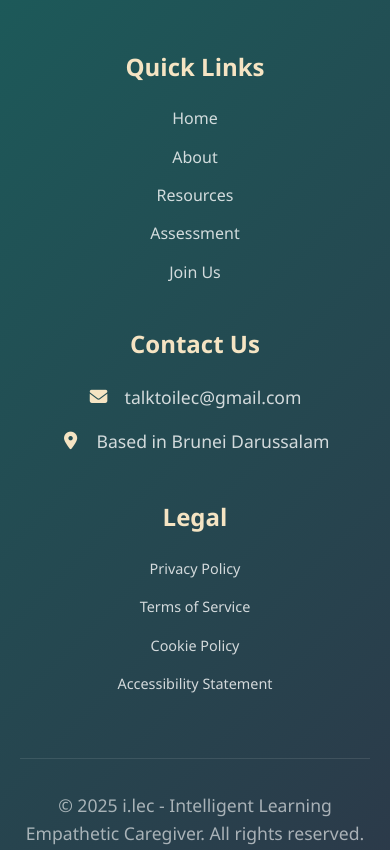
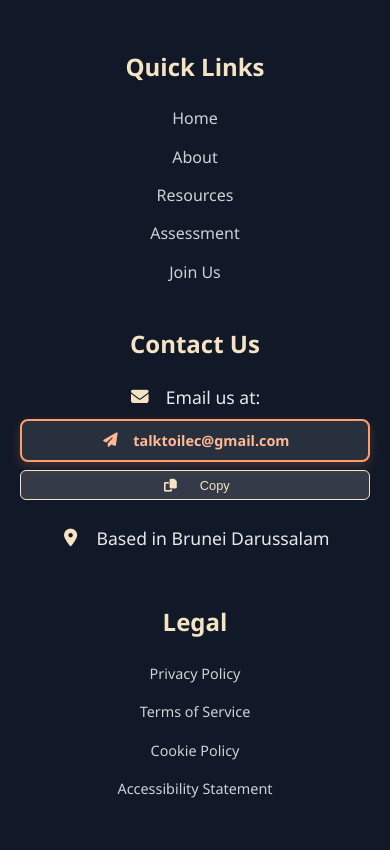
Before and after one commit to ilecfrombrunei/preview-ilec, a plain HTML site: page index.html in a window 390 px wide. Shown: the part 9123-9973 px from the top of the page. Drawn offline with Linux system fonts and the light colour scheme.

Commit message:
Update index.html

```diff
--- a/index.html
+++ b/index.html
@@ -21,6 +21,8 @@
             --accent-light: #FFB996;
             --dark: #2D3748;
             --light: #F7FAFC;
+            --gray-900: #111827;
+            --gray-800: #1F2937;
             --glass: rgba(255, 255, 255, 0.1);
             --glass-border: rgba(255, 255, 255, 0.2);
         }
@@ -589,9 +591,9 @@
             line-height: 1.5;
         }
 
-        /* Footer */
+        /* Footer - Updated to bg-gray-900 */
         footer {
-            background: linear-gradient(135deg, #1a5f5c 0%, var(--dark) 100%);
+            background: var(--gray-900);
             color: white;
             padding: 4rem 0 2rem;
             margin-top: 4rem;
@@ -620,11 +622,14 @@
         .footer-links a {
             color: rgba(255, 255, 255, 0.8);
             text-decoration: none;
-            transition: color 0.3s;
+            transition: all 0.3s;
+            position: relative;
+            display: inline-block;
         }
 
         .footer-links a:hover {
             color: var(--secondary);
+            transform: translateX(5px);
         }
 
         .contact-info {
@@ -634,14 +639,75 @@
         .contact-info p {
             display: flex;
             align-items: center;
-            margin-bottom: 1rem;
-            color: rgba(255, 255, 255, 0.8);
+            margin-bottom: 1.5rem;
+            color: rgba(255, 255, 255, 0.9);
         }
 
         .contact-info i {
             margin-right: 1rem;
             color: var(--secondary);
             width: 20px;
+            flex-shrink: 0;
+        }
+
+        /* Enhanced Email Link Styles */
+        .email-link {
+            color: var(--accent-light) !important;
+            background: rgba(255, 255, 255, 0.1);
+            padding: 0.6rem 1.2rem;
+            border-radius: 8px;
+            text-decoration: none !important;
+            font-weight: 600;
+            border: 2px solid var(--accent);
+            display: inline-flex;
+            align-items: center;
+            gap: 0.8rem;
+            transition: all 0.3s ease;
+            box-shadow: 0 4px 12px rgba(255, 158, 109, 0.2);
+            margin-left: 0.5rem;
+        }
+
+        .email-link:hover {
+            color: white !important;
+            background: linear-gradient(135deg, var(--accent) 0%, #FF8A4C 100%);
+            transform: translateY(-2px);
+            box-shadow: 0 6px 20px rgba(255, 158, 109, 0.4);
+            border-color: transparent;
+        }
+
+        .email-link:active {
+            transform: translateY(0);
+            box-shadow: 0 2px 8px rgba(255, 158, 109, 0.4);
+        }
+
+        .email-link i {
+            color: inherit !important;
+            margin-right: 0 !important;
+        }
+
+        /* Copy Email Button */
+        .copy-email-btn {
+            background: rgba(255, 255, 255, 0.15);
+            border: 1px solid var(--secondary);
+            color: var(--secondary);
+            padding: 0.4rem 0.8rem;
+            border-radius: 6px;
+            font-size: 0.8rem;
+            cursor: pointer;
+            margin-left: 0.8rem;
+            transition: all 0.3s ease;
+            font-weight: 500;
+        }
+
+        .copy-email-btn:hover {
+            background: var(--secondary);
+            color: var(--gray-900);
+        }
+
+        .copy-email-btn.copied {
+            background: #4CAF50;
+            color: white;
+            border-color: #4CAF50;
         }
 
         .legal-links {
@@ -776,6 +842,20 @@
 
             .contact-info p {
                 justify-content: center;
+                flex-wrap: wrap;
+            }
+
+            .email-link {
+                margin-left: 0;
+                margin-top: 0.5rem;
+                width: 100%;
+                justify-content: center;
+            }
+
+            .copy-email-btn {
+                margin-left: 0;
+                margin-top: 0.5rem;
+                width: 100%;
             }
         }
 
@@ -831,6 +911,11 @@
                 width: 60px;
                 height: 60px;
                 font-size: 1.8rem;
+            }
+
+            .email-link {
+                font-size: 0.9rem;
+                padding: 0.5rem 1rem;
             }
         }
     </style>
@@ -1098,7 +1183,14 @@
                     <div class="contact-info">
                         <p>
                             <i class="fas fa-envelope"></i>
-                            <a href="mailto:talktoilec@gmail.com" style="color: rgba(255, 255, 255, 0.8); text-decoration: none;">talktoilec@gmail.com</a>
+                            <span>Email us at:</span>
+                            <a href="mailto:talktoilec@gmail.com" class="email-link">
+                                <i class="fas fa-paper-plane"></i>
+                                talktoilec@gmail.com
+                            </a>
+                            <button class="copy-email-btn" onclick="copyEmail()">
+                                <i class="fas fa-copy"></i> Copy
+                            </button>
                         </p>
                         <p>
                             <i class="fas fa-map-marker-alt"></i>
@@ -1174,7 +1266,62 @@
                     icon.style.transform = 'scale(1) rotate(0deg)';
                 });
             });
+
+            // Initialize copy email functionality
+            initCopyEmail();
         });
+
+        // Email copy functionality
+        function initCopyEmail() {
+            const email = 'talktoilec@gmail.com';
+            const copyBtn = document.querySelector('.copy-email-btn');
+
+            if (copyBtn) {
+                copyBtn.addEventListener('click', function() {
+                    copyToClipboard(email);
+
+                    // Show copied state
+                    const originalText = this.innerHTML;
+                    this.innerHTML = '<i class="fas fa-check"></i> Copied!';
+                    this.classList.add('copied');
+
+                    // Reset after 2 seconds
+                    setTimeout(() => {
+                        this.innerHTML = originalText;
+                        this.classList.remove('copied');
+                    }, 2000);
+                });
+            }
+        }
+
+        // Copy to clipboard function
+        function copyToClipboard(text) {
+            // Create a temporary textarea element
+            const textarea = document.createElement('textarea');
+            textarea.value = text;
+            textarea.style.position = 'fixed';
+            textarea.style.left = '-999999px';
+            textarea.style.top = '-999999px';
+            document.body.appendChild(textarea);
+
+            // Select and copy
+            textarea.focus();
+            textarea.select();
+            try {
+                document.execCommand('copy');
+            } catch (err) {
+                console.error('Failed to copy text:', err);
+            }
+
+            // Clean up
+            document.body.removeChild(textarea);
+        }
+
+        // Copy email function (for inline onclick)
+        function copyEmail() {
+            const email = 'talktoilec@gmail.com';
+            copyToClipboard(email);
+        }
 
         // Keep Home highlighted on scroll
         window.addEventListener('scroll', function() {
```
